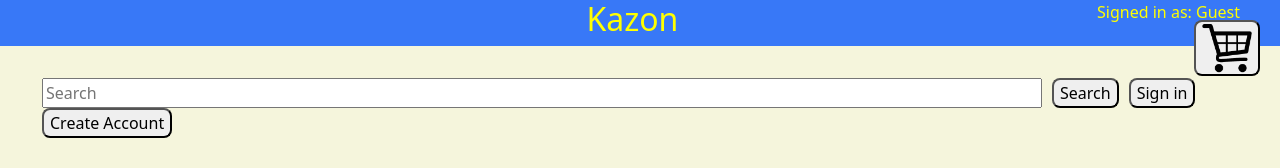
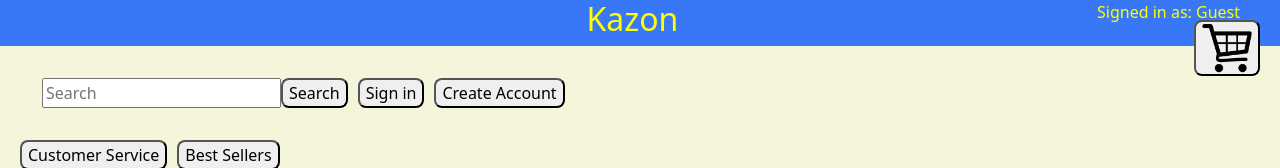
Before and after one commit to ShashiSugrim/kazonfrontend, a React (Create React App) app: page / in a window 1280 px wide. Shown: the top 168 px of the page. Built offline with nearby package versions, Linux system fonts and the light colour scheme.

Commit message:
updated to use search results component

```diff
--- a/src/components/TopBar.jsx
+++ b/src/components/TopBar.jsx
@@ -23,6 +23,10 @@
     navigate("cart");
   }
 
+  function handleSearch(event) {
+    navigate("searchResults");
+  }
+
   return (
     <>
       <div className={TopBarCSS.parent}>
@@ -31,13 +35,16 @@
             <div>
               <form role="search">
                 <input
-                  style={{ width: 1000, marginRight: 10 }}
+                  className={TopBarCSS.searchBar}
                   type="search"
                   placeholder="Search"
                   aria-label="Search"
-                  className="Search-bar"
                 />
-                <button className={TopBarCSS.signCreate} type="submit">
+                <button
+                  onClick={handleSearch}
+                  className={TopBarCSS.signCreate}
+                  type="submit"
+                >
                   Search
                 </button>
               </form>
```
